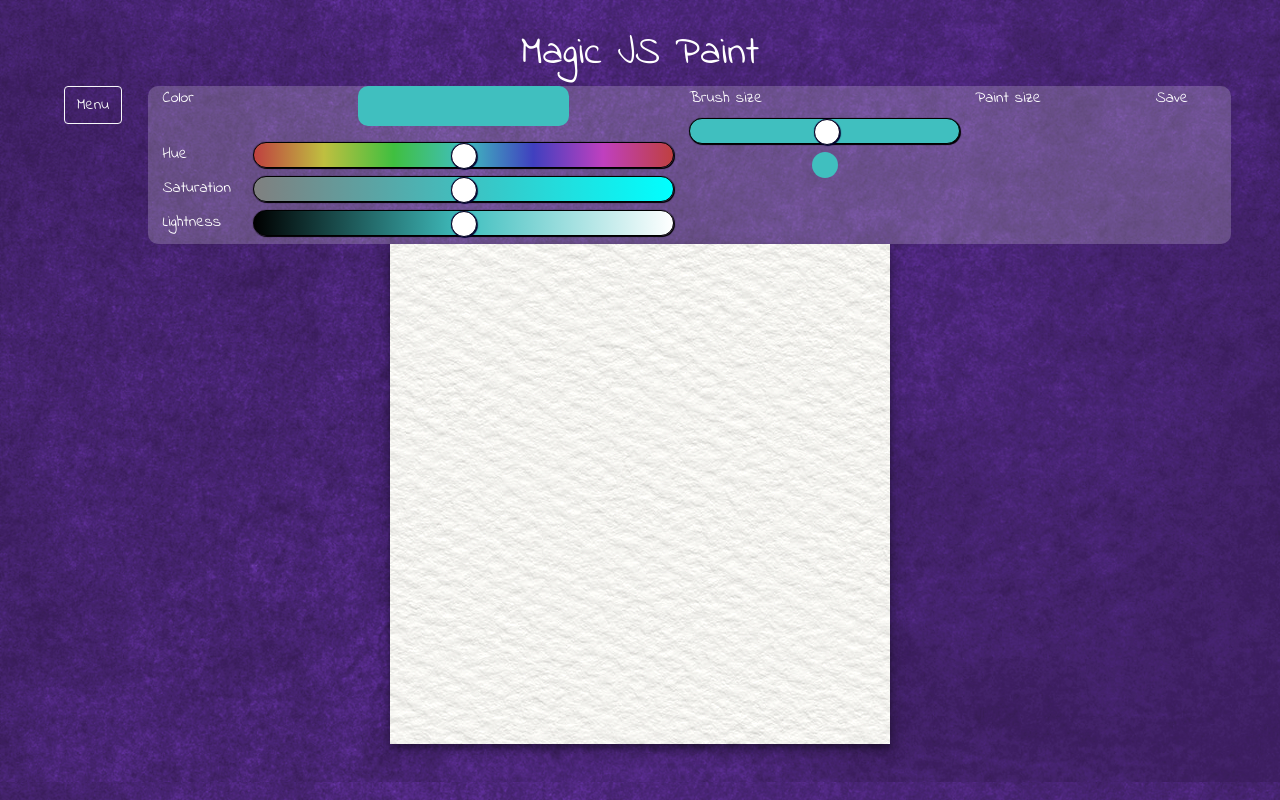
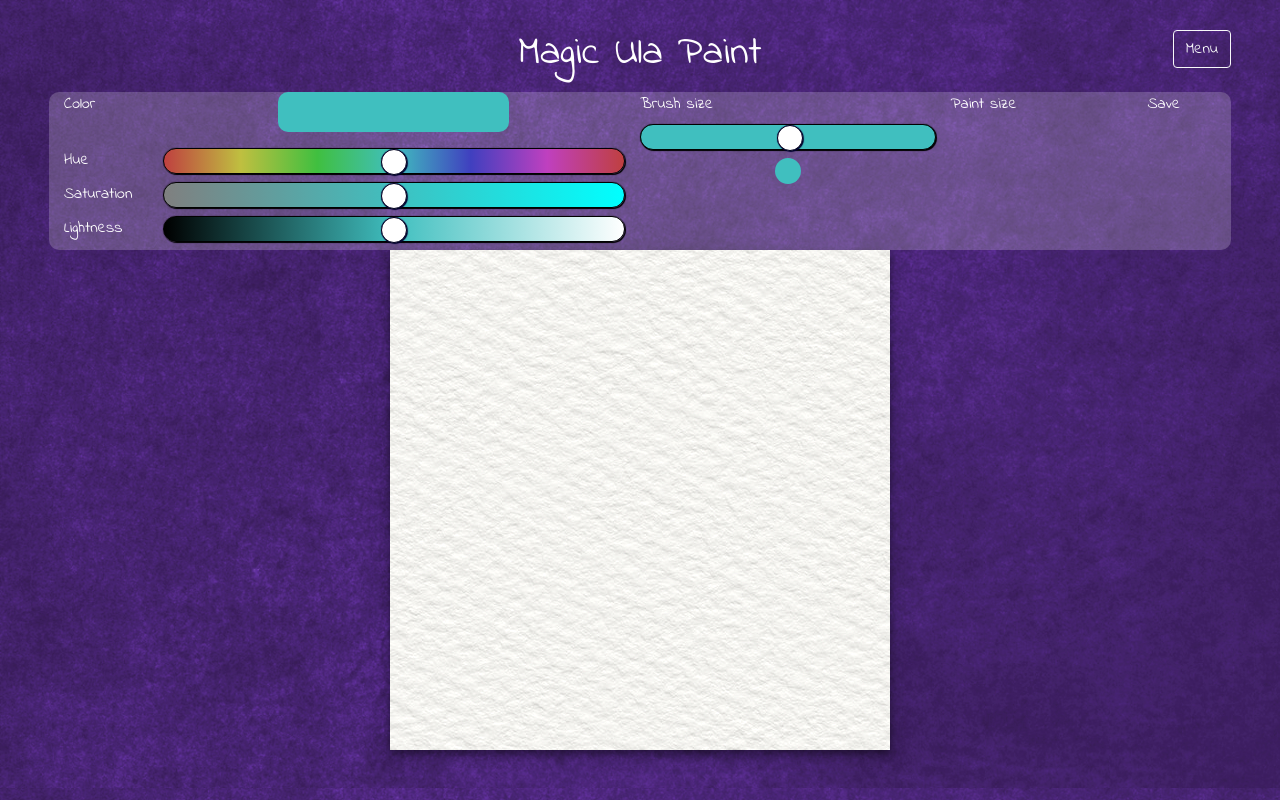
Before and after one commit to UrszulaP/Paint, a PHP site: page /paint.html in a window 1280 px wide. Run offline with PHP 8.4, Linux system fonts and the light colour scheme.

Commit message:
change menu position, add brush img

```diff
--- a/css/style.css
+++ b/css/style.css
@@ -31,6 +31,7 @@ body {
     height: 100px; /* placeholder */
 }
 
+
 /* .row {
     border: 1px black solid;
 }
--- a/paint.html
+++ b/paint.html
@@ -33,21 +33,18 @@
 
 <body>
     <div class="container-fluid">
-        <div class="row justify-content-center">
-            <div class="title">
-                <h1>Magic JS Paint</h1>
+        <div class="row justify-content-center mb-4">
+            <div class="title position-absolute">
+                <h1>Magic Ula Paint</h1>
             </div>
+
+            <button class="btn btn-outline-light ml-auto" type="button" data-toggle="collapse" data-target="#menu">
+                Menu
+            </button>
         </div>
 
         <div class="row">
-            <div class="col-1">
-                <button class="btn btn-outline-light" type="button" data-toggle="collapse" data-target="#menu"
-                    aria-expanded="false" aria-controls="collapseMenu">
-                    Menu
-                </button>
-            </div>
-
-            <div class="collapse show col-11" id="menu">
+            <div class="collapse show col" id="menu">
                 <div class="row">
                     <div class="col-6">
                         <div class="row mb-3">
@@ -96,9 +93,9 @@
                                 <input type="range" id="brush_size_range" min="1" max="50">
                             </form>
                         </div>
-                        <div class="row">
+                        <div class="row align-items-center">
                             <div class="col">
-                                <div id="brush_size_box" class="m-auto"></div>
+                                <div id="brush_size_box" class="mx-auto"></div>
                             </div>
                         </div>
                     </div>
```
Also changed, not shown: img/brush.png (added).
